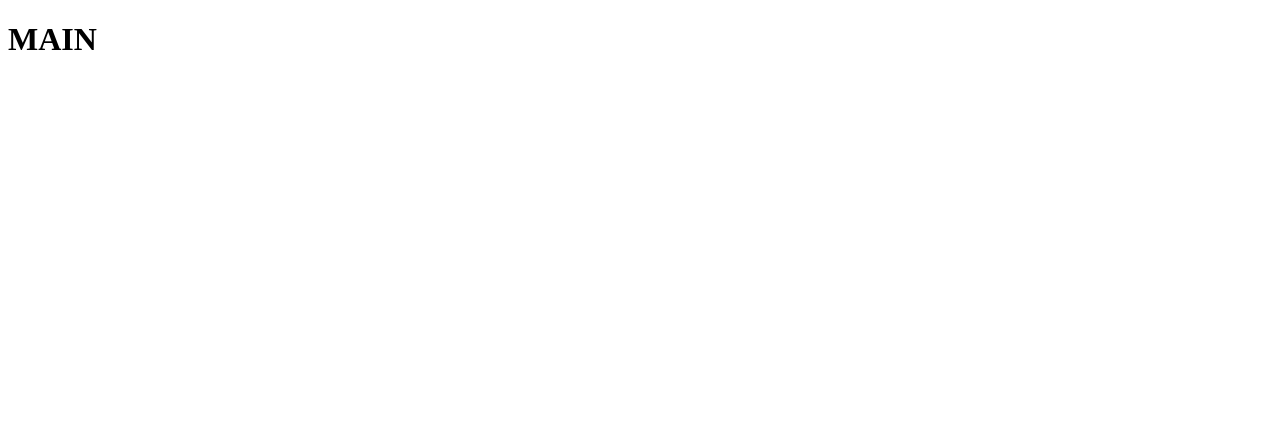
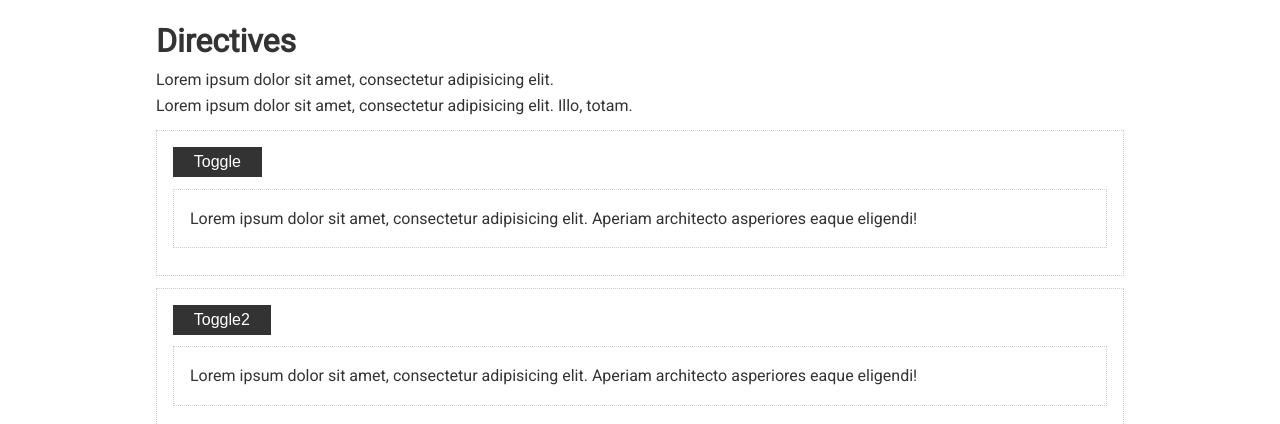
Before and after one commit to RomanSyrko/study-udemy-angular9, an Angular app: page / in a window 1280 px wide. Shown: the top 424 px of the page. Built offline with nearby package versions, Linux system fonts and the light colour scheme.

Commit message:
Finish this part

```diff
--- a/src/app/app.component.html
+++ b/src/app/app.component.html
@@ -1 +1,28 @@
-<h1>{{title}}</h1>
+<div class="container">
+  <h1>{{title}}</h1>
+
+
+  <!--  <p appStyle="blue">Lorem ipsum dolor sit amet.</p>-->
+  <p
+    appStyle="darkgreen" [dStyles]="{border:'1px solid black',borderRadius:'5px'}">
+    Lorem ipsum dolor sit amet, consectetur adipisicing elit.
+  </p>
+  <p
+    appStyle="blue" [dStyles]="{border:'1px solid gray',borderRadius:'15px'}">
+    Lorem ipsum dolor sit amet, consectetur adipisicing elit. Illo, totam.
+  </p>
+
+  <div class="card">
+    <button class="btn" (click)="isVisible = !isVisible">Toggle</button>
+    <div class="card" *ngIf="isVisible">
+      <p>Lorem ipsum dolor sit amet, consectetur adipisicing elit. Aperiam architecto asperiores eaque eligendi!</p>
+    </div>
+  </div>
+
+  <div class="card">
+    <button class="btn" (click)="isVisible2 = !isVisible2">Toggle2</button>
+    <div class="card" *appIfNot="!isVisible2">
+      <p>Lorem ipsum dolor sit amet, consectetur adipisicing elit. Aperiam architecto asperiores eaque eligendi!</p>
+    </div>
+  </div>
+</div>
--- a/src/app/app.component.ts
+++ b/src/app/app.component.ts
@@ -6,5 +6,7 @@ import {Component} from '@angular/core';
   styleUrls: ['./app.component.css']
 })
 export class AppComponent {
-  title = 'MAIN';
+  title = 'Directives';
+  isVisible = true
+  isVisible2 = true
 }
--- /dev/null
+++ b/src/app/directives/if-not.directive.ts
@@ -0,0 +1,21 @@
+import {Directive, Input, TemplateRef, ViewContainerRef} from '@angular/core';
+
+@Directive({
+  selector: '[appIfNot]'
+})
+export class IfNotDirective {
+
+  @Input('appIfNot') set ifNot(condition: boolean) {
+    if (!condition) {
+      //SHOW ELEMENT
+      this.viewContainer.createEmbeddedView(this.templateRef)
+    } else {
+      //HIDE
+      this.viewContainer.clear()
+    }
+  }
+
+  constructor(private templateRef: TemplateRef<any>, private viewContainer: ViewContainerRef) {
+  }
+
+}
--- /dev/null
+++ b/src/app/directives/style.directive.ts
@@ -0,0 +1,40 @@
+import {Directive, ElementRef, HostBinding, HostListener, Input, Renderer2} from "@angular/core";
+
+@Directive({
+  selector: '[appStyle]'
+})
+
+export class StyleDirective {
+
+  @Input('appStyle') color: string = 'blue'
+  @Input() dStyles: { border?: string, borderRadius?: string }
+
+  @HostBinding('style.color') elColor: any = null
+
+  constructor(private elRef: ElementRef, private r: Renderer2) {
+    // this.r.setStyle(this.elRef.nativeElement, 'color', 'blue')
+    // elRef.nativeElement.style.color = 'red' //Не дуже добре
+  }
+
+  //@HostListener - Декоратор, який оголошує подію DOM для прослуховування та надає метод обробки, який запускається, коли ця подія відбувається.
+
+  @HostListener('click', ['$event.target']) onClick(event: Event) {
+    console.log(event);
+  }
+
+  //При наведені мишки змінити колір тексту
+  @HostListener('mouseenter') onEnter() {
+    this.elColor = this.color
+    // this.r.setStyle(this.elRef.nativeElement, 'color', this.color)
+    // this.r.setStyle(this.elRef.nativeElement, 'border', this.dStyles.border)
+    // this.r.setStyle(this.elRef.nativeElement, 'borderRadius', this.dStyles.borderRadius)
+  }
+
+  //Повернути колір тексту при відведені мишки
+  @HostListener('mouseleave') onLeave() {
+    this.elColor = null
+    // this.r.setStyle(this.elRef.nativeElement, 'color', null)
+    // this.r.setStyle(this.elRef.nativeElement, 'border', null)
+    // this.r.setStyle(this.elRef.nativeElement, 'borderRadius', null)
+  }
+}
--- a/src/styles.css
+++ b/src/styles.css
@@ -1 +1,81 @@
 /* You can add global styles to this file, and also import other style files */
+@import url('https://fonts.googleapis.com/css?family=Roboto');
+
+* {
+  box-sizing: border-box;
+  margin: 0;
+  padding: 0;
+}
+
+body {
+  font-family: 'Roboto', sans-serif;
+  font-size: 1rem;
+  line-height: 1.6;
+  background-color: #fff;
+  color: #333;
+}
+
+.container {
+  max-width: 1000px;
+  margin: 0 auto;
+  padding: 1rem;
+}
+
+a {
+  text-decoration: none;
+}
+
+a:hover {
+  color: #666;
+}
+
+ul {
+  list-style: none;
+}
+
+img {
+  width: 100%;
+}
+
+.btn {
+  display: inline-block;
+  background: #333333;
+  color: #fff;
+  padding: 0.4rem 1.3rem;
+  font-size: 1rem;
+  border: none;
+  cursor: pointer;
+  margin-right: 0.5rem;
+  transition: opacity 0.2s ease-in;
+  outline: none;
+}
+
+.btn:hover {
+  opacity: 0.8;
+}
+
+.form-control {
+  display: block;
+  margin-top: 0.3rem;
+}
+
+.card {
+  padding: 1rem;
+  border: #ccc 1px dotted;
+  margin: 0.7rem 0;
+}
+
+input,
+select,
+textarea {
+  display: block;
+  width: 100%;
+  padding: 0.4rem;
+  font-size: 1.2rem;
+  border: 1px solid #ccc;
+  margin: 1.2rem 0;
+}
+
+hr {
+  margin: .5rem 0;
+}
--- a/tsconfig.json
+++ b/tsconfig.json
@@ -3,6 +3,7 @@
   "compileOnSave": false,
   "compilerOptions": {
     "baseUrl": "./",
+    "strictPropertyInitialization": false, //Не буде помилки і не треба ставити знак оклику
     "outDir": "./dist/out-tsc",
     "forceConsistentCasingInFileNames": true,
     "strict": true,
```
Also changed, not shown: src/app/app.module.ts (+8 -2 lines).
